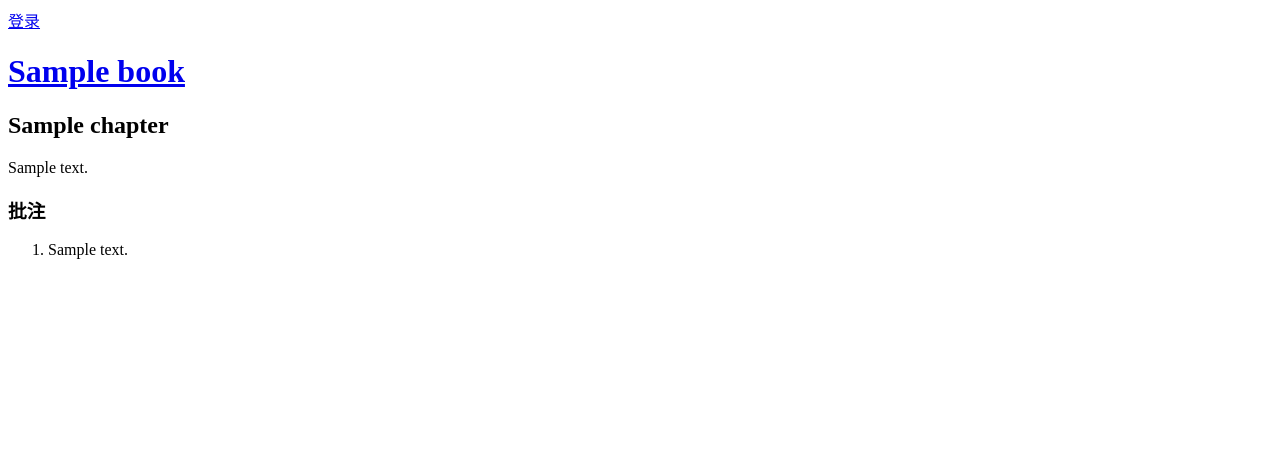
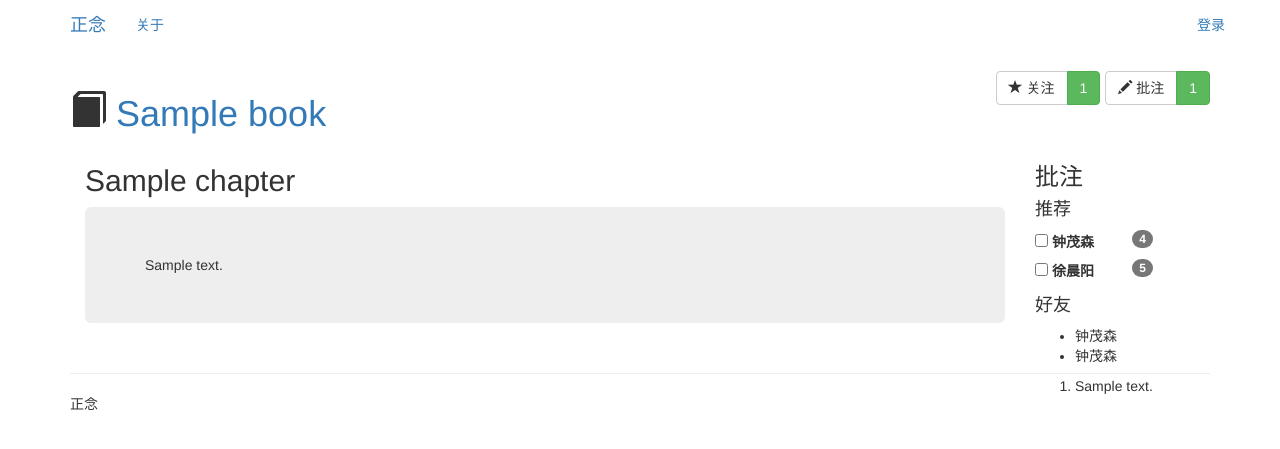
Before and after one commit to xuender/mindfulness, a Django app: page /chapter/1 in a window 1280 px wide. Shown: the top 449 px of the page. Run offline with Django 3.2, Linux system fonts and the light colour scheme; tables that the repository leaves empty hold one stand-in row (values such as "Sample post"); some libraries are stand-ins or nearby versions.

Commit message:
界面修改

```diff
--- /dev/null
+++ b/src/css/base.css
@@ -0,0 +1,6 @@
+.count {
+  font-weight: bold;
+}
+footer {
+  text-align: center;
+}
--- a/web/book/views.py
+++ b/web/book/views.py
@@ -19,8 +19,9 @@ def book(request, id):
 
 def chapter(request, id):
     t = get_template('chapter.html')
+    c = Chapter.objects.get(id=id)
     html = t.render(RequestContext(request,
-        {'chapter': Chapter.objects.get(id=id)}))
+        {'chapter': c, 'book': c.book}))
     return HttpResponse(html)
 
 def logout_view(request):
--- a/web/templates/base.html
+++ b/web/templates/base.html
@@ -1,16 +1,24 @@
 <!DOCTYPE html>
+{% load staticfiles %}
 <html>
   <head>
     <meta charset="utf-8" />
     <title>{% block title %}{% endblock %} - 正念阅读</title>
+    <link href="{% static "css/bootstrap.min.css" %}" rel="stylesheet" type="text/css"/>
+    <link href="{% static "css/base.min.css" %}" rel="stylesheet" type="text/css"/>
   </head>
   <body>
-    {% if user.is_authenticated %}
-      欢迎 {{ user.username }}
-    <a href="{% url "logout" %}">登出</a>
-    {% else %}
-    <a href="{% url "login" %}">登录</a>
-    {% endif %}
-    {% block content %}{% endblock %}
+    {% include 'includes/nav.html' %}
+    <div class="container">
+      {% block content %}{% endblock %}
+    </div><!-- container -->
+    <footer class="container">
+      <hr/>
+      正念
+    </footer>
+    <script src="{% static "js/jquery.min.js" %}"></script>
+    <script src="{% static "js/angular.min.js" %}"></script>
+    <script src="{% static "js/bootstrap.min.js" %}"></script>
+    <script src="{% static "js/ui-bootstrap-tpls.min.js" %}"></script>
   </body>
 </html>
--- a/web/templates/chapter.html
+++ b/web/templates/chapter.html
@@ -1,13 +1,43 @@
 {% extends "base.html" %}
 {% block title %}章节{% endblock %}
 {% block content %}
-<h1><a href="/book/{{ chapter.book.id }}">{{ chapter.book.title }}</a></h1>
+{% include 'includes/toolbar.html' %}
+<div class="col-xs-10">
   <h2>{{ chapter.title }}</h2>
+  <div class="jumbotron">
     {{ chapter.context }}
+  </div>
+</div><!-- 10 -->
+<div class="col-xs-2">
+  <div class="affix">
     <h3>批注</h3>
+    <h4>推荐</h4>
+    <ul class="nav nav-pills nav-stacked">
+      <li class="active">
+        <span class="badge pull-right">4</span>
+        <label>
+          <input type="checkbox"></input>
+          钟茂森
+        </label>
+      </li>
+      <li>
+        <span class="badge pull-right">5</span>
+        <label>
+          <input type="checkbox"></input>
+          徐晨阳
+        </label>
+      </li>
+    </ul>
+    <h4>好友</h4>
+    <ul>
+      <li>钟茂森</li>
+      <li>钟茂森</li>
+    </ul>
     <ol>
       {% for a in chapter.anotations.all %}
       <li>{{ a.context }}</li>
       {% endfor %}
     </ol>
+  </div><!-- affix -->
+</div><!-- 2 -->
 {% endblock %}
--- /dev/null
+++ b/web/templates/includes/nav.html
@@ -0,0 +1,22 @@
+<header class="navbar navbar-static-top" role="banner">
+  <div class="container">
+    <div class="navbar-header">
+      <a href="/" class="navbar-brand">正念</a>
+    </div><!-- navbar-header -->
+    <nav class="collapse navbar-collapse" role="navigation">
+      <ul class="nav navbar-nav">
+        <li>
+          <a href="/about">关于</a>
+        </li>
+      </ul>
+      <p class="navbar-text navbar-right">
+        {% if user.is_authenticated %}
+        欢迎 {{ user.username }}
+        <a class="navbar-link" href="{% url "logout" %}">登出</a>
+        {% else %}
+        <a class="navbar-link" href="{% url "login" %}">登录</a>
+        {% endif %}
+      </p>
+    </nav>
+  </div><!-- container -->
+</header>
--- /dev/null
+++ b/web/templates/includes/toolbar.html
@@ -0,0 +1,26 @@
+<div class="btn-toolbar pull-right" role="toolbar">
+  <div class="btn-group">
+    <button class="btn btn-default">
+      <i class="glyphicon glyphicon-star"></i>
+      关注
+    </button>
+    <button class="btn btn-success count">
+      {{ book.stars.count }}
+    </button>
+  </div><!-- btn-group -->
+  <div class="btn-group">
+    <button class="btn btn-default">
+      <i class="glyphicon glyphicon-pencil"></i>
+      批注
+    </button>
+    <button class="btn btn-success count">
+      {{ book.stars.count }}
+    </button>
+  </div><!-- btn-group -->
+</div><!-- btn-toolbar -->
+<h1>
+  <i class="glyphicon glyphicon-book"></i>
+  <a href="/book/{{ book.id }}">
+    {{ book.title }}
+  </a>
+</h1>
--- a/web/web/settings.py
+++ b/web/web/settings.py
@@ -102,3 +102,6 @@ DATETIME_FORMAT = 'Y-m-d H:i:s'
 DATE_FORMAT = 'Y-m-d'
 SHORT_DATE_FORMAT = 'Y-m-d'
 TIME_FORMAT = 'H:i:s'
+STATICFILES_DIRS = (
+    BASE_DIR + '/static/',
+        )
```
Also changed, not shown: bower.json (added, +17 -0 lines), package.json (added, +24 -0 lines), web/templates/book.html (+3 -5 lines), web/templates/home.html (+9 -3 lines), 2 other files. Lines whose indentation alone changed are shown as unchanged.
